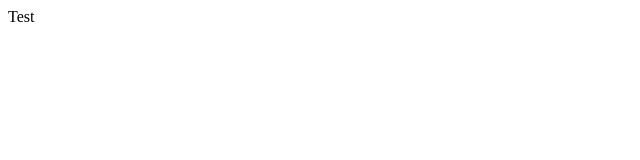
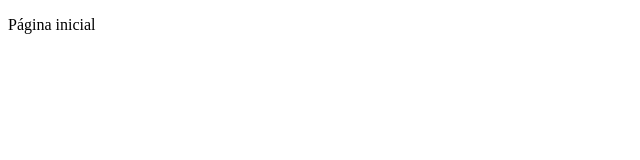
Before and after one commit to jairsantana7/material_ui_typescript, a React (Create React App) app: page /pagina-inicial in a window 1280 px wide. Shown: the top 160 px of the page, without its empty margins (0-640 px from the left). Built offline with nearby package versions, Linux system fonts and the light colour scheme.

Commit message:
feat: Adicionado o react-dom

```diff
--- a/src/App.tsx
+++ b/src/App.tsx
@@ -1,3 +1,4 @@
+
 
 export const App =()=> {
   return (
--- a/src/index.tsx
+++ b/src/index.tsx
@@ -1,10 +1,14 @@
 import React from 'react';
 import ReactDOM from 'react-dom';
 import {App} from './App';
+import { BrowserRouter } from "react-router-dom";
+import { AppRoutes } from './routes';
 
 ReactDOM.render(
   <React.StrictMode>
-    <App />
+     <BrowserRouter>
+              <AppRoutes/>
+    </BrowserRouter>
   </React.StrictMode>,
   document.getElementById('root')
 );
--- a/src/routes/index.tsx
+++ b/src/routes/index.tsx
@@ -1 +1,13 @@
-export{};
+import { Navigate, Route, Routes } from "react-router-dom";
+
+
+export const AppRoutes = ()=>{
+  return(
+      <Routes>
+          <Route path="/pagina-inicial" element={<p>Página inicial</p>}></Route>
+          <Route path="*" element={<Navigate to="/pagina-inicial" />}></Route>
+
+      </Routes>
+
+  )
+}
```
Also changed, not shown: package.json (+1 -7 lines), 1 other file (tests, documents, lock files or other folders).
